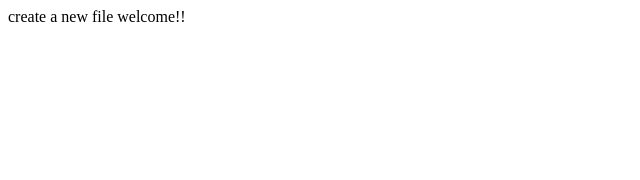
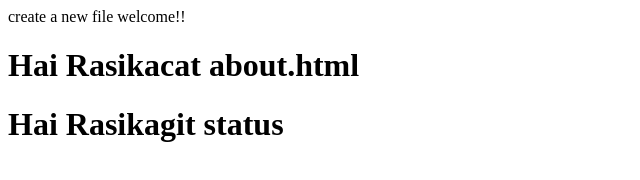
Before and after one commit to RasikaHari/Rasika, a plain HTML site: page about.html in a window 1280 px wide. Shown: the whole page, without its empty margins (0-640 px from the left). Drawn offline with Linux system fonts and the light colour scheme.

Commit message:
Checking

```diff
--- a/about.html
+++ b/about.html
@@ -4,3 +4,5 @@
     welcome!!
   </body>
 </html>
+<h1>Hai Rasikacat about.html</h1>
+<h1>Hai Rasikagit status</h1>
```
